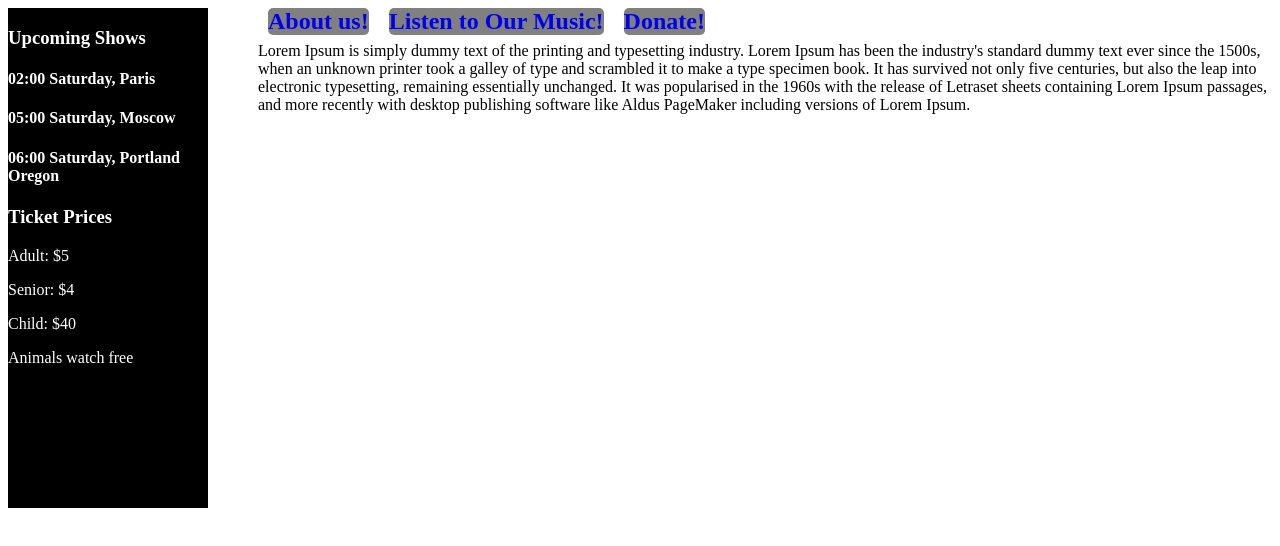
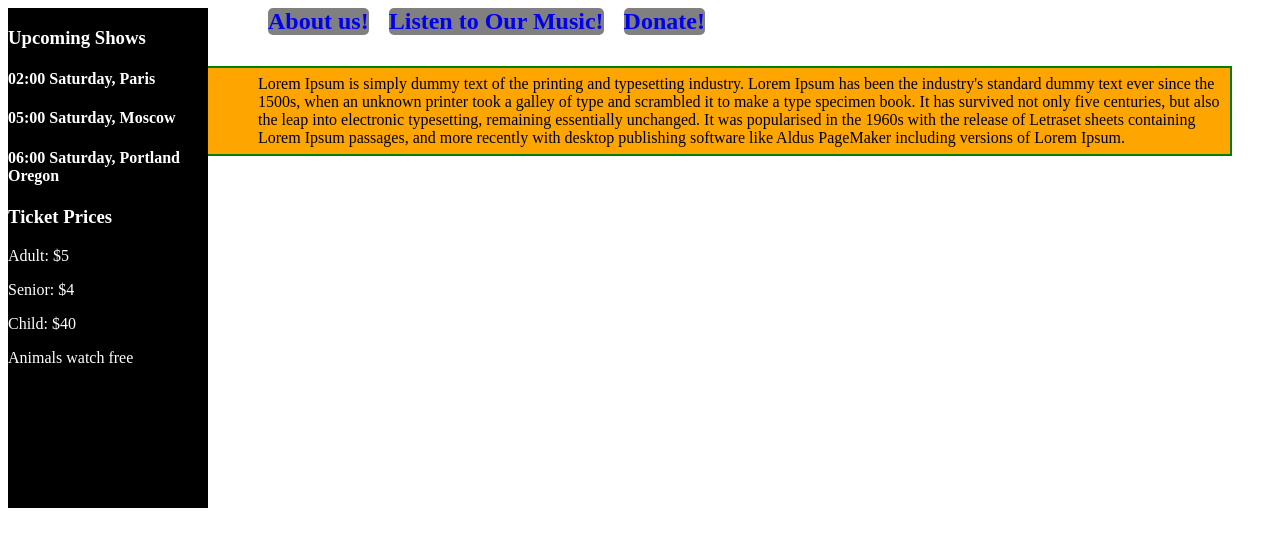
Before and after one commit to lillianTheuma/Band, a plain HTML site: page index.html in a window 1280 px wide. Drawn offline with Linux system fonts and the light colour scheme.

Commit message:
Added Box Model.

```diff
--- a/css/styles.css
+++ b/css/styles.css
@@ -17,5 +17,10 @@
 }
 #Center{
   display: block;
-
 }
+.my-class {
+  margin: 40px;
+  border: 2px solid green;
+  padding: 7px;
+  background-color: orange;
+}
--- a/index.html
+++ b/index.html
@@ -24,7 +24,7 @@
     </div></a>
     <div id="Center">
       <br>
-      <p> Lorem Ipsum is simply dummy text of the printing and typesetting industry. Lorem Ipsum has been the industry's standard dummy text ever since the 1500s, when an unknown printer took a galley of type and scrambled it to make a type specimen book. It has survived not only five centuries, but also the leap into electronic typesetting, remaining essentially unchanged. It was popularised in the 1960s with the release of Letraset sheets containing Lorem Ipsum passages, and more recently with desktop publishing software like Aldus PageMaker including versions of Lorem Ipsum. </p>
+      <p class="my-class"> Lorem Ipsum is simply dummy text of the printing and typesetting industry. Lorem Ipsum has been the industry's standard dummy text ever since the 1500s, when an unknown printer took a galley of type and scrambled it to make a type specimen book. It has survived not only five centuries, but also the leap into electronic typesetting, remaining essentially unchanged. It was popularised in the 1960s with the release of Letraset sheets containing Lorem Ipsum passages, and more recently with desktop publishing software like Aldus PageMaker including versions of Lorem Ipsum. </p>
     </div>
   </body>
 </html>
```
